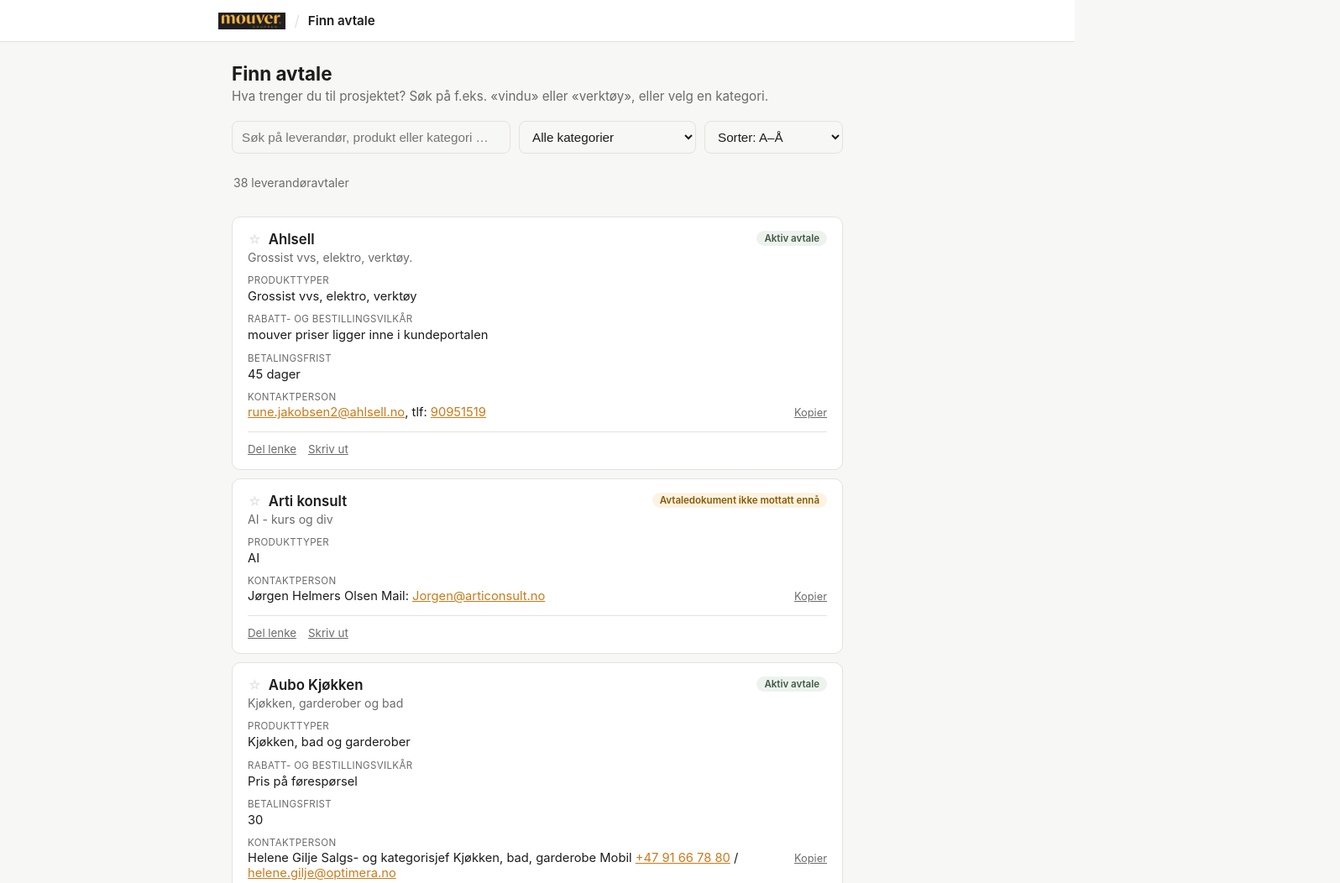
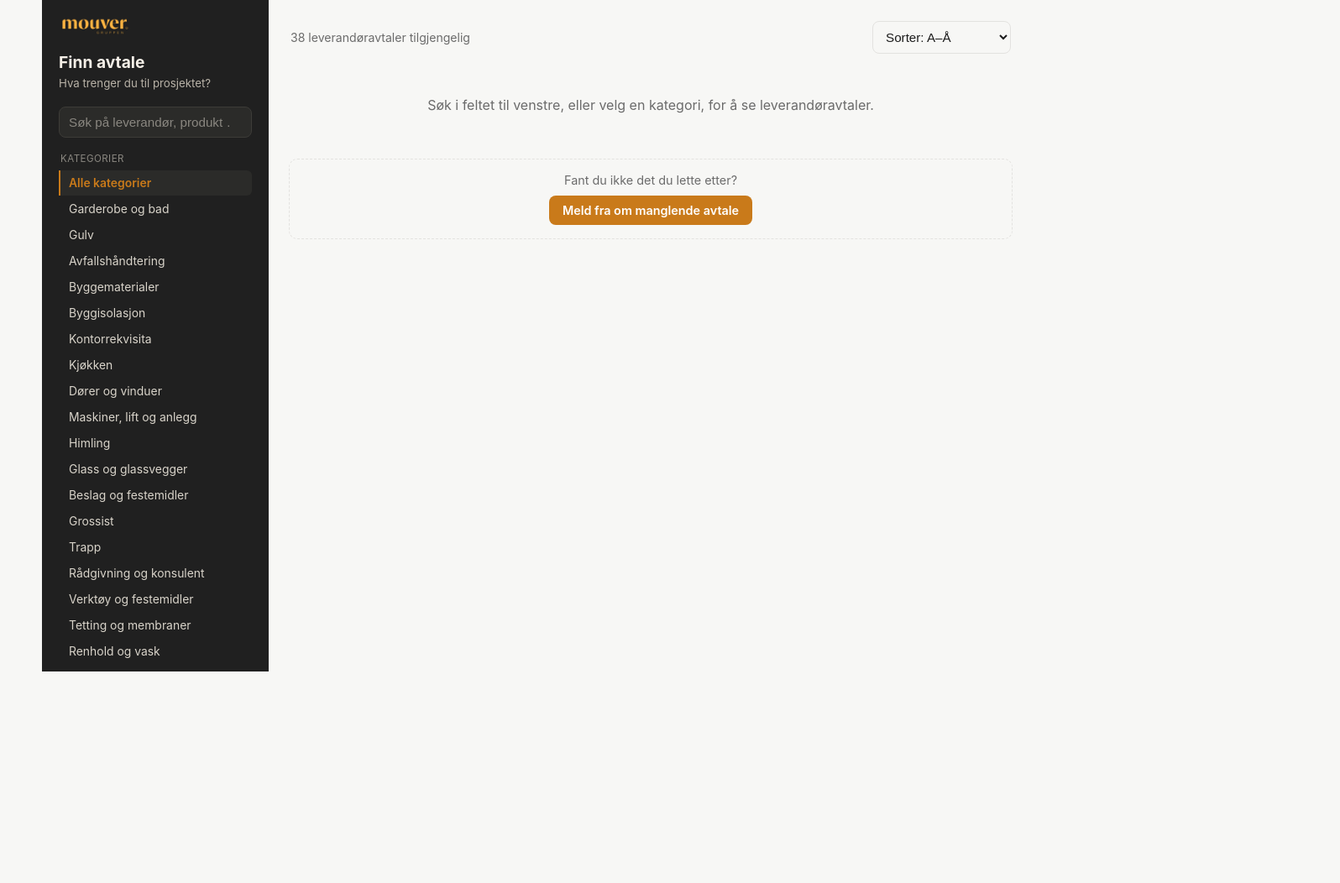
Before and after one commit to AryanMouver2/avtaler, a plain HTML site: page index.html in a window 1280 px wide. Shown: the top 1052 px of the page at 84% size, 1596 px wide, since content can reach past the window. After the commit the page ends 860 px from the top, so only its background shows below. Drawn offline with Linux system fonts and the light colour scheme.

Commit message:
Update index.html

```diff
--- a/index.html
+++ b/index.html
@@ -36,40 +36,66 @@
   a{color:var(--accent)}
   button{font-family:inherit;}
 
-  .topplinje{
-    background:var(--card); border-bottom:1px solid var(--border);
-    padding:14px 16px;
+  .app{max-width:1180px; margin:0 auto; display:flex; align-items:flex-start;}
+
+  .sidebar{
+    flex:0 0 270px; padding:20px 20px 40px; background:#202020; color:#f5efe7;
+    position:sticky; top:0; align-self:flex-start; height:100vh; overflow-y:auto;
   }
-  .topplinje-inner{
-    max-width:760px; margin:0 auto; display:flex; align-items:center; gap:10px;
-  }
-  .topplinje img{height:20px; width:auto; display:block;}
-  .topplinje .skille{color:var(--border); font-size:1.1rem;}
-  .topplinje span.tittel{font-weight:600; font-size:0.95rem;}
+  .sidebar-logo{height:22px; width:auto; display:block; margin-bottom:20px;}
+  .sidebar h1{font-size:1.2rem; margin:0 0 4px; color:#f5efe7;}
+  .sidebar .sub{color:#b9b3a8; font-size:0.83rem; margin:0 0 18px; line-height:1.4;}
 
-  .wrap{max-width:760px; margin:0 auto; padding:24px 16px 0;}
-
-  h1{font-size:1.4rem; margin:0 0 4px;}
-  .sub{color:var(--muted); font-size:0.95rem; margin:0 0 20px;}
-
-  .verktoy{
-    display:flex; gap:10px; flex-wrap:wrap; margin-bottom:6px;
-  }
   input[type="search"], select{
     font-size:0.95rem; padding:9px 11px; border-radius:8px; border:1px solid var(--border);
-    background:var(--bg); color:var(--ink);
+    background:var(--bg); color:var(--ink); width:100%;
   }
-  input[type="search"]{flex:1 1 260px; min-width:0;}
-  select{flex:0 0 auto;}
+  .sidebar input[type="search"]{
+    background:#2b2b29; border-color:#3d3c38; color:#f5efe7;
+  }
+  .sidebar input[type="search"]::placeholder{color:#8a8780;}
+
+  .kategori-liste{display:flex; flex-direction:column; gap:1px; margin-top:18px;}
+  .kat-tittel{
+    font-size:0.72rem; text-transform:uppercase; letter-spacing:.04em;
+    color:#8a8780; margin:0 0 6px 2px;
+  }
+  .kat-link{
+    display:block; width:100%; text-align:left; background:none; border:none;
+    border-left:2px solid transparent; border-radius:0 6px 6px 0;
+    padding:7px 10px; font-size:0.87rem; color:#d9d4ca; cursor:pointer;
+  }
+  .kat-link:hover{background:#2b2b29; color:#f5efe7;}
+  .kat-link.aktiv{border-left-color:var(--accent); background:#2b2b29; font-weight:600; color:var(--accent);}
+
+  .innhold{flex:1; min-width:0; padding:22px 24px 40px;}
 
   .rad-under-sok{
     display:flex; justify-content:space-between; align-items:center;
-    margin:12px 2px 18px; flex-wrap:wrap; gap:8px;
+    margin:0 2px 18px; flex-wrap:wrap; gap:8px;
   }
   .antall{color:var(--muted); font-size:0.88rem;}
   .tilbakestill{
     background:none; border:none; color:var(--muted); font-size:0.85rem;
     text-decoration:underline; cursor:pointer; padding:0;
+  }
+  #sorter-valg{width:auto;}
+
+  @media (max-width:840px){
+    .app{flex-direction:column;}
+    .sidebar{
+      position:static; height:auto; width:100%; border-right:none;
+      border-bottom:1px solid var(--border); padding:16px 16px 20px;
+    }
+    .kategori-liste{
+      flex-direction:row; flex-wrap:wrap; gap:6px; margin-top:12px;
+    }
+    .kat-link{
+      width:auto; border-left:none; border:1px solid #3d3c38; border-radius:100px;
+      padding:6px 12px;
+    }
+    .kat-link.aktiv{background:var(--accent); color:#20160a; border-color:transparent;}
+    .innhold{padding:20px 16px 40px;}
   }
 
   .seksjon-tittel{
@@ -134,7 +160,7 @@
   .hovedknapp:hover{opacity:.9}
 
   @media print{
-    .topplinje, .verktoy, .rad-under-sok, .feedback{display:none !important;}
+    .sidebar, .rad-under-sok, .feedback{display:none !important;}
     body.print-single .kort:not(.print-target){display:none !important;}
     body.print-single .kort.print-target{border:1px solid #999; box-shadow:none;}
   }
@@ -142,32 +168,28 @@
 </head>
 <body>
 
-<div class="topplinje">
-  <div class="topplinje-inner">
-    <img src="assets/mouver-logo.jpg" alt="Mouver">
-    <span class="skille">/</span>
-    <span class="tittel">Finn avtale</span>
-  </div>
-</div>
+<div class="app">
+  <aside class="sidebar">
+    <img class="sidebar-logo" src="assets/mouver-logo.jpg" alt="Mouver">
+    <h1>Finn avtale</h1>
+    <p class="sub">Hva trenger du til prosjektet?</p>
+    <input type="search" id="sok" placeholder="Søk på leverandør, produkt …">
+    <nav class="kategori-liste" id="kategori-liste">
+      <p class="kat-tittel">Kategorier</p>
+      <!-- fylles av JS -->
+    </nav>
+  </aside>
 
-<div class="wrap">
-  <h1>Finn avtale</h1>
-  <p class="sub">Hva trenger du til prosjektet? Søk på f.eks. «vindu» eller «verktøy», eller velg en kategori.</p>
-
-  <div class="verktoy">
-    <input type="search" id="sok" placeholder="Søk på leverandør, produkt eller kategori …">
-    <select id="kategori-valg">
-      <option value="">Alle kategorier</option>
-    </select>
+  <main class="innhold">
+    <div class="rad-under-sok">
+      <p class="antall" id="antall"></p>
+      <div style="display:flex; align-items:center; gap:10px;">
+        <button class="tilbakestill" id="tilbakestill" hidden>Tilbakestill filter</button>
         <select id="sorter-valg">
           <option value="alfabetisk">Sorter: A–Å</option>
           <option value="mest-brukt">Sorter: Mest brukt</option>
         </select>
       </div>
-
-  <div class="rad-under-sok">
-    <p class="antall" id="antall"></p>
-    <button class="tilbakestill" id="tilbakestill" hidden>Tilbakestill filter</button>
     </div>
 
     <div id="resultater"></div>
@@ -176,6 +198,7 @@
       <p>Fant du ikke det du lette etter?</p>
       <button class="hovedknapp" id="meld-behov">Meld fra om manglende avtale</button>
     </div>
+  </main>
 </div>
 
 <script>
@@ -184,6 +207,8 @@
 const LS_BRUK = "finnavtale_bruk";
 
 let AVTALER = [];
+let AKTIV_KATEGORI = "";
+let TVUNGET_VISNING = false; // true når siden åpnes via en delt lenke til én avtale (#id)
 
 function hentFavoritter(){
   try{ return new Set(JSON.parse(localStorage.getItem(LS_FAVORITTER) || "[]")); }
@@ -209,14 +234,31 @@
     .normalize("NFKD").replace(/[̀-ͯ]/g, "");
 }
 
-function byggKategoriValg(){
+function byggKategoriListe(){
   const alle = new Set();
   AVTALER.forEach(a => (a.kategori_tags || []).forEach(k => alle.add(k)));
-  const select = document.getElementById("kategori-valg");
+  const nav = document.getElementById("kategori-liste");
+
+  const alleKnapp = document.createElement("button");
+  alleKnapp.className = "kat-link aktiv";
+  alleKnapp.textContent = "Alle kategorier";
+  alleKnapp.dataset.kategori = "";
+  nav.appendChild(alleKnapp);
+
   [...alle].sort((a,b)=>a.localeCompare("no")).forEach(k => {
-    const opt = document.createElement("option");
-    opt.value = k; opt.textContent = k;
-    select.appendChild(opt);
+    const knapp = document.createElement("button");
+    knapp.className = "kat-link";
+    knapp.textContent = k;
+    knapp.dataset.kategori = k;
+    nav.appendChild(knapp);
+  });
+
+  nav.addEventListener("click", (e) => {
+    const knapp = e.target.closest(".kat-link");
+    if(!knapp) return;
+    AKTIV_KATEGORI = knapp.dataset.kategori;
+    [...nav.querySelectorAll(".kat-link")].forEach(el => el.classList.toggle("aktiv", el === knapp));
+    oppdaterVisning();
   });
 }
 
@@ -227,9 +269,9 @@
   return sokNorm.split(/\s+/).every(ord => felt.includes(ord));
 }
 
-function matcherKategori(avtale, kategoriValgt){
-  if(!kategoriValgt) return true;
-  return (avtale.kategori_tags || []).includes(kategoriValgt);
+function matcherKategori(avtale){
+  if(!AKTIV_KATEGORI) return true;
+  return (avtale.kategori_tags || []).includes(AKTIV_KATEGORI);
 }
 
 function escapeHtml(s){
@@ -320,14 +362,24 @@
 
 function oppdaterVisning(){
   const sokNorm = normaliser(document.getElementById("sok").value.trim());
-  const kategoriValgt = document.getElementById("kategori-valg").value;
   const sortValg = document.getElementById("sorter-valg").value;
   const favoritter = hentFavoritter();
   const bruk = hentBrukstall();
+  const harFilter = Boolean(sokNorm || AKTIV_KATEGORI || TVUNGET_VISNING);
 
-  document.getElementById("tilbakestill").hidden = !(sokNorm || kategoriValgt);
+  document.getElementById("tilbakestill").hidden = !harFilter;
 
-  let treff = AVTALER.filter(a => matcherSok(a, sokNorm) && matcherKategori(a, kategoriValgt));
+  const container = document.getElementById("resultater");
+
+  // Frontpage skal ikke dumpe alle 38 avtalene med det samme – bare vise noe
+  // når personen faktisk har søkt eller valgt en kategori.
+  if(!harFilter){
+    document.getElementById("antall").textContent = `${AVTALER.length} leverandøravtaler tilgjengelig`;
+    container.innerHTML = `<div class="tomt">Søk i feltet til venstre, eller velg en kategori, for å se leverandøravtaler.</div>`;
+    return;
+  }
+
+  let treff = AVTALER.filter(a => matcherSok(a, sokNorm) && matcherKategori(a));
 
   if(sortValg === "mest-brukt"){
     treff = treff.slice().sort((a,b) => (bruk[b.id]||0) - (bruk[a.id]||0) || a.leverandornavn.localeCompare(b.leverandornavn, "no"));
@@ -335,12 +387,8 @@
     treff = treff.slice().sort((a,b) => a.leverandornavn.localeCompare(b.leverandornavn, "no"));
   }
 
-  document.getElementById("antall").textContent =
-    treff.length === AVTALER.length
-      ? `${AVTALER.length} leverandøravtaler`
-      : `${treff.length} av ${AVTALER.length} avtaler`;
+  document.getElementById("antall").textContent = `${treff.length} av ${AVTALER.length} avtaler`;
 
-  const container = document.getElementById("resultater");
   if(!treff.length){
     container.innerHTML = `<div class="ingen-treff">Ingen avtaler matchet søket. Prøv et annet ord, eller meld fra nedenfor.</div>`;
     return;
@@ -415,28 +463,35 @@
 
 function apneFraLenke(){
   const id = location.hash.replace("#", "");
-  if(!id) return;
+  if(!id) return false;
+  TVUNGET_VISNING = true;
   setTimeout(() => {
     const el = document.getElementById(id);
     if(el){ el.scrollIntoView({behavior:"smooth", block:"center"}); el.style.outline = `2px solid var(--accent)`; }
   }, 100);
+  return true;
 }
 
 async function init(){
   const res = await fetch("data/avtaler.json");
   AVTALER = await res.json();
 
-  byggKategoriValg();
+  byggKategoriListe();
   settOppHandlinger();
+  apneFraLenke();
   oppdaterVisning();
-  apneFraLenke();
 
-  document.getElementById("sok").addEventListener("input", oppdaterVisning);
-  document.getElementById("kategori-valg").addEventListener("change", oppdaterVisning);
+  document.getElementById("sok").addEventListener("input", () => {
+    TVUNGET_VISNING = false;
+    oppdaterVisning();
+  });
   document.getElementById("sorter-valg").addEventListener("change", oppdaterVisning);
   document.getElementById("tilbakestill").addEventListener("click", () => {
     document.getElementById("sok").value = "";
-    document.getElementById("kategori-valg").value = "";
+    AKTIV_KATEGORI = "";
+    TVUNGET_VISNING = false;
+    document.querySelectorAll(".kat-link").forEach(el =>
+      el.classList.toggle("aktiv", el.dataset.kategori === ""));
     oppdaterVisning();
   });
   document.getElementById("meld-behov").addEventListener("click", () => {
@@ -444,7 +499,7 @@
     const emne = encodeURIComponent("Finn avtale – fant ikke det jeg lette etter");
     const kropp = encodeURIComponent(
       `Søkeord jeg brukte: ${sok || "(ingen tekst skrevet inn)"}\n` +
-      `Kategori valgt: ${document.getElementById("kategori-valg").value || "(ingen)"}\n\n` +
+      `Kategori valgt: ${AKTIV_KATEGORI || "(ingen)"}\n\n` +
       `Beskriv gjerne kort hva du trengte:\n`
     );
     window.location.href = `mailto:${KONTAKT_EPOST}?subject=${emne}&body=${kropp}`;
```
Lines whose indentation alone changed are shown as unchanged.
